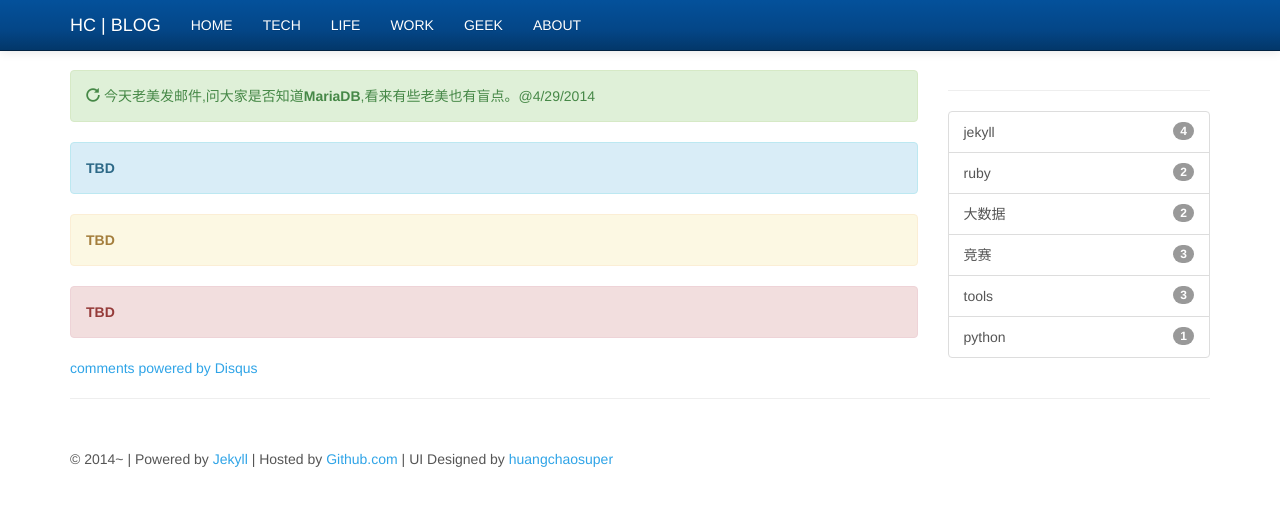
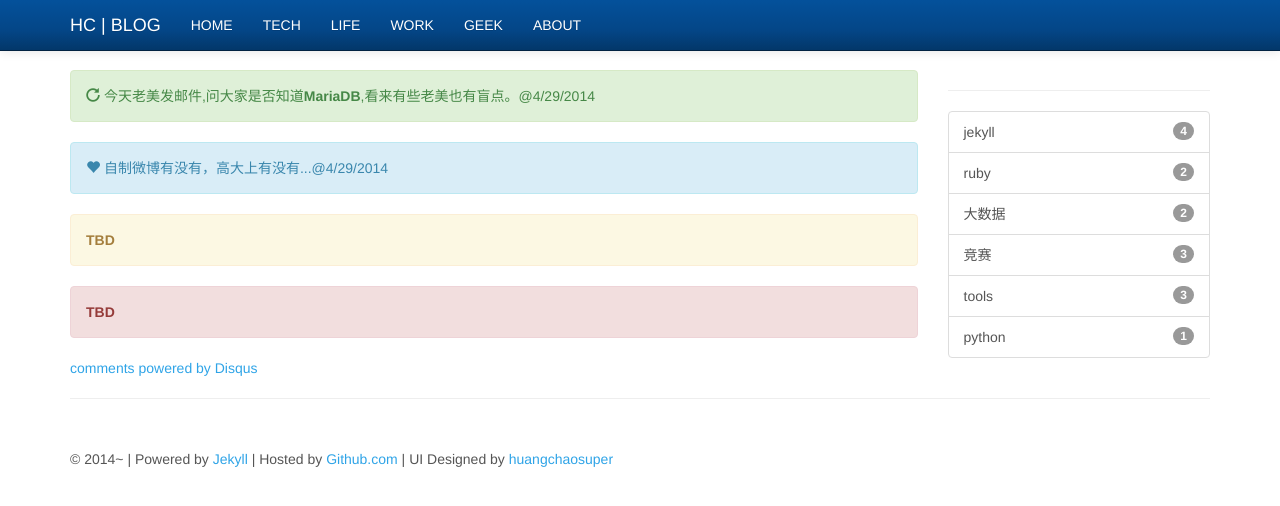
Before and after one commit to huangchaosuper/blog, a Jekyll site: the page built from geek.html, in a window 1280 px wide. Shown: the top 506 px of the page. Built offline with Jekyll 4.4.1, drawn with Linux system fonts in a browser that asks for light colours; nearby versions of some CDN libraries; library files that are not in the unit come from our copies; Markdown is read by kramdown in place of the engine named in the settings; comment, search, counter and statistics services are not loaded.

Commit message:
update weibo

```diff
--- a/geek.html
+++ b/geek.html
@@ -12,7 +12,7 @@ title: Geek's World
   <p><span class="glyphicon glyphicon-repeat"></span> 今天老美发邮件,问大家是否知道<b>MariaDB</b>,看来有些老美也有盲点。@4/29/2014</p>
 </div>
 <div class="alert alert-info">
-  <a href="#" class="alert-link">TBD</a>
+  <p><span class="glyphicon glyphicon-heart"></span> 自制微博有没有，高大上有没有...@4/29/2014</p>
 </div>
 <div class="alert alert-warning">
   <a href="#" class="alert-link">TBD</a>
```
